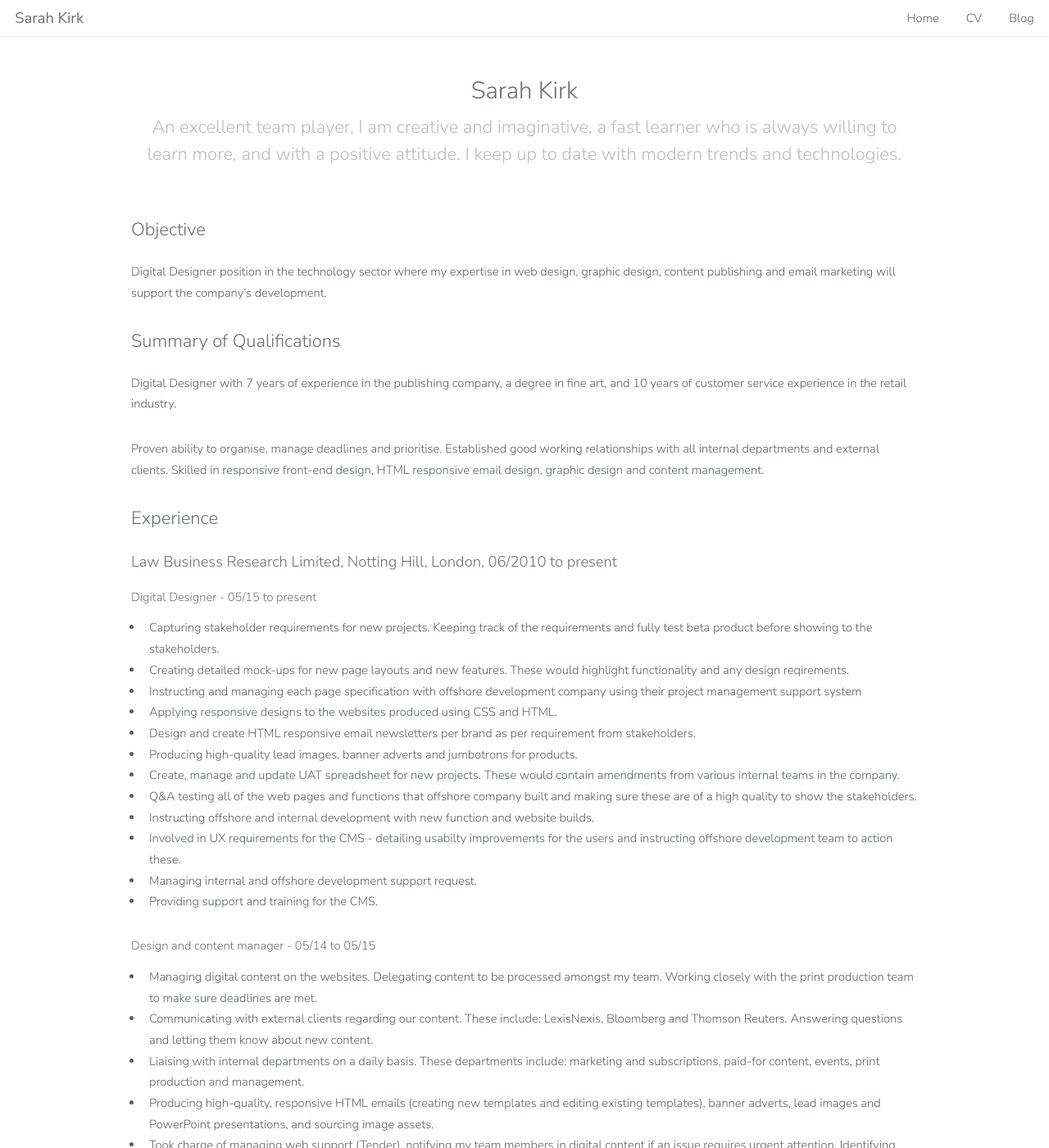
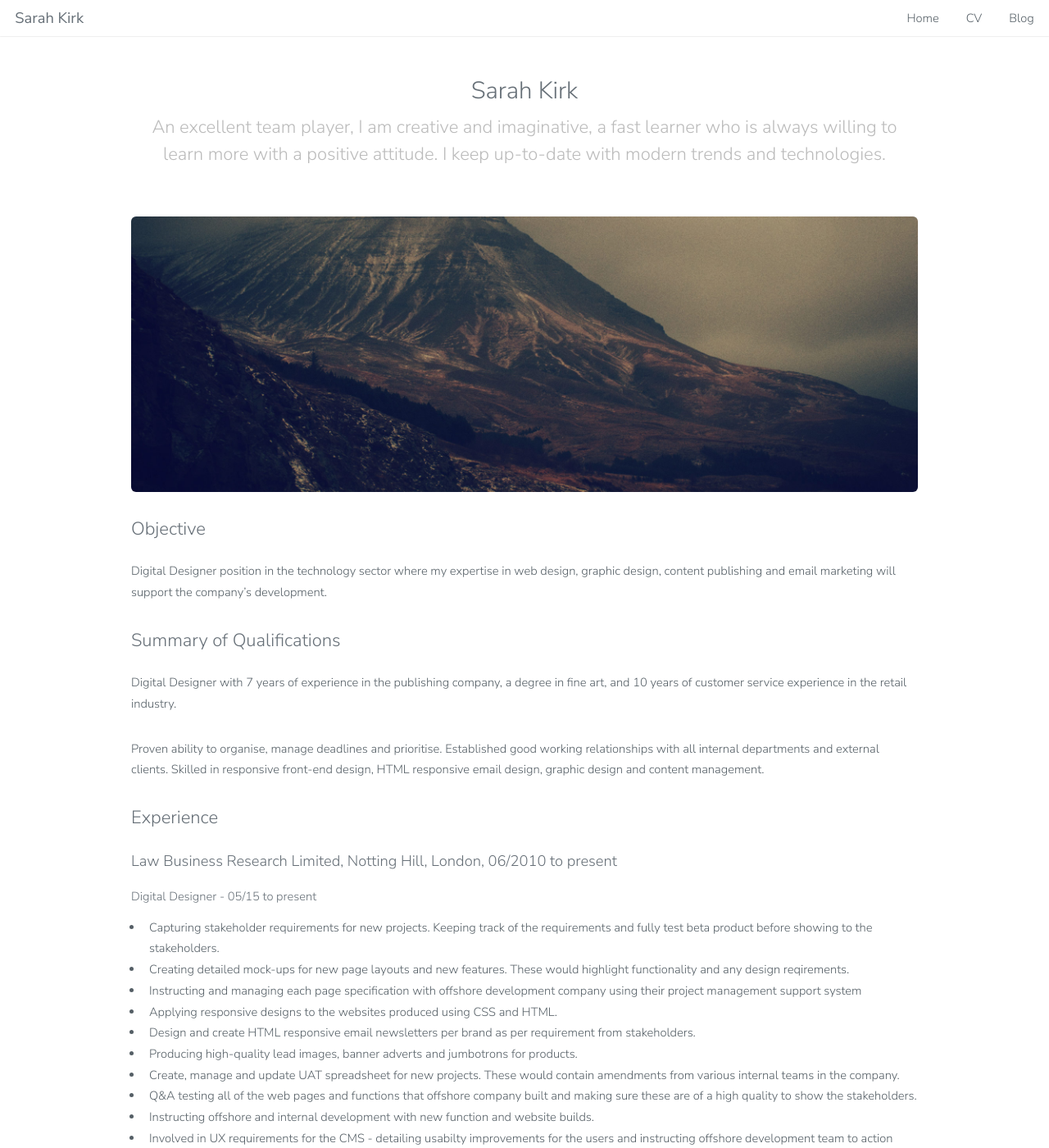
Before and after one commit to Kharsikar/kharsikar.github.io, a Jekyll site: the page built from cv.html, in a window 1280 px wide and 1400 px high. Shown: the whole window at 82% size. Built offline with Jekyll 4.4.1, drawn with Linux system fonts in a browser that asks for light colours; some of the changed text lies outside the part shown.

Commit message:
Amends to layout and text

```diff
--- a/cv.html
+++ b/cv.html
@@ -7,13 +7,13 @@ layout: default
     <div class="container">
     <header class="major">
         <h2>Sarah Kirk</h2>
-<p>An excellent team player, I am creative and imaginative, a fast learner who is always willing to learn more, and with a positive attitude. I keep up to date with modern trends and technologies.</p>
+<p>An excellent team player, I am creative and imaginative, a fast learner who is always willing to learn more with a positive attitude. I keep up-to-date with modern trends and technologies.</p>
     </header>
     </div>
     <div class="container">
         <section>
-<!--             <h2>Mollis ut adipiscing</h2> -->
-<!--             <a href="#" class="image fit"><img src="{{ site.baseurl }}/images/banner.jpg" alt="" /></a> -->
+
+<a href="#" class="image fit"><img src="{{ site.baseurl }}/images/banner.jpg" alt="" /></a>
 
 <h2 id="objective">Objective</h2>
 <p>Digital Designer position in the technology sector where my expertise in web design, graphic design, content publishing and email marketing will support the company’s development.</p>
@@ -93,18 +93,18 @@ Skilled in responsive front-end design, HTML responsive email design, graphic de
 </ul>
 
 <h2 id="education">Education</h2>
-<p><em>BA (Hons) Fine Art</em>
+<p><em>BA (Hons) Fine Art</em><br />
 Sheffield Hallam University	Sept 1999 to June 2002</p>
 
-<p><em>Photography and Art &amp; Craft A-level</em>
-<em>BTEC ND in Art &amp; Design</em>
+<p><em>Photography and Art &amp; Craft A-level</em><br />
+<em>BTEC ND in Art &amp; Design</em><br />
 South Devon College, Torquay	Sept 1997 to June 1999</p>
 
-<p><em>8 GCSEs including English and Maths</em>
+<p><em>8 GCSEs including English and Maths</em><br />
 Kingsbridge School, Devon	Sept 1992 to June 2000</p>
 
 <h2 id="courses">Courses</h2>
-<p>Steer: front-end development, one week course involving HTML5, CSS3 and Javascript</p>
+<p>Steer: front-end development - one week course involving HTML5, CSS3 and Javascript</p>
 
 <h2 id="key-skills">Key skills</h2>
 <p>HTML, CSS, Photoshop, Illustrator, InDesign, responsive email and web design, email marketing,  CMS, CRM, SVN</p>
```
Also changed, not shown: other parts of cv.html (+1 -1 lines).
